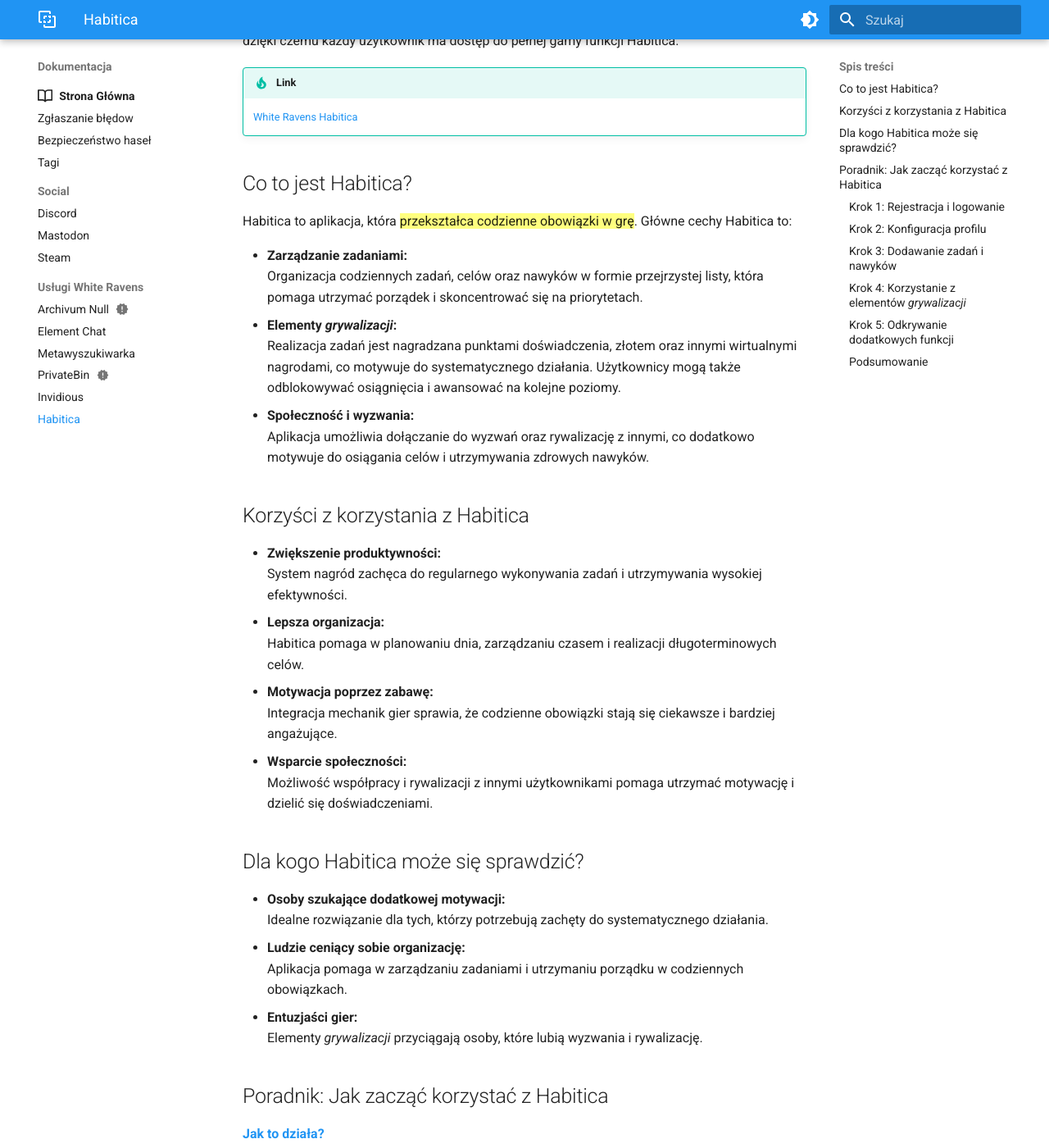
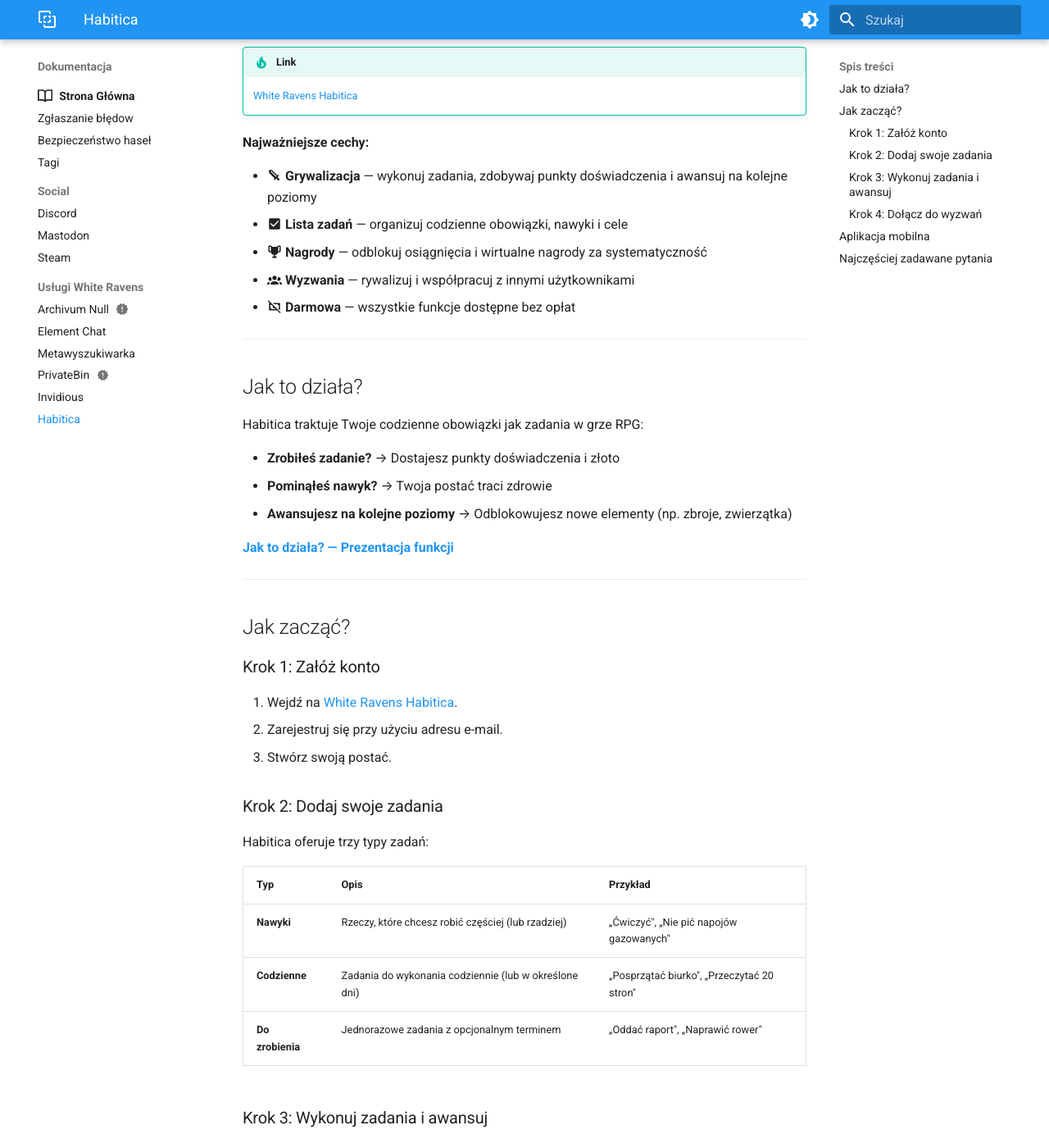
Before and after one commit to whiteravens20/wrservices.link, an MkDocs documentation site: the page built from docs/habitica.md, in a window 1280 px wide and 1400 px high, scrolled down 308 px. Shown: the whole window at 82% size. Built offline with MkDocs 1.6.1 and Material for MkDocs 9.7.7, drawn with Linux system fonts in a browser that asks for light colours; some of the changed text lies outside the part shown.

Commit message:
revamp Habitica documentation with simplified language and structure

```diff
--- a/docs/habitica.md
+++ b/docs/habitica.md
@@ -8,74 +8,87 @@
 
 # White Ravens Habitica
 
-White Ravens Habitica to usługa oparta na platformie [Habitica](https://habitica.com/), która łączy elementy *grywalizacji* z zarządzaniem codziennymi zadaniami, celami i nawykami. Ta instancja jest całkowicie darmowa – usunięto z niej opcje płatności korzystając z repozytorium [awinterstein/habitica](https://github.com/awinterstein/habitica), dzięki czemu każdy użytkownik ma dostęp do pełnej gamy funkcji Habitica.
+White Ravens Habitica to darmowa aplikacja, która **zamienia codzienne zadania i nawyki w grę**. Oparta na platformie [Habitica](https://habitica.com/), ale hostowana prywatnie — bez reklam i bez płatnych funkcji dzięki repozytorium [awinterstein/habitica](https://github.com/awinterstein/habitica). Wszystkie opcje są dostępne za darmo.
 
 !!! tip "Link"
     [White Ravens Habitica](https://habitica.wrservices.link/)
 
-## Co to jest Habitica?
+**Najważniejsze cechy:**
 
-Habitica to aplikacja, która {==przekształca codzienne obowiązki w grę==}. Główne cechy Habitica to:
-
-- **Zarządzanie zadaniami:**
-  Organizacja codziennych zadań, celów oraz nawyków w formie przejrzystej listy, która pomaga utrzymać porządek i skoncentrować się na priorytetach.
-- **Elementy *grywalizacji*:**
-  Realizacja zadań jest nagradzana punktami doświadczenia, złotem oraz innymi wirtualnymi nagrodami, co motywuje do systematycznego działania. Użytkownicy mogą także odblokowywać osiągnięcia i awansować na kolejne poziomy.
-- **Społeczność i wyzwania:**
-  Aplikacja umożliwia dołączanie do wyzwań oraz rywalizację z innymi, co dodatkowo motywuje do osiągania celów i utrzymywania zdrowych nawyków.
-
-## Korzyści z korzystania z Habitica
-
-- **Zwiększenie produktywności:**
-  System nagród zachęca do regularnego wykonywania zadań i utrzymywania wysokiej efektywności.
-- **Lepsza organizacja:**
-  Habitica pomaga w planowaniu dnia, zarządzaniu czasem i realizacji długoterminowych celów.
-- **Motywacja poprzez zabawę:**
-  Integracja mechanik gier sprawia, że codzienne obowiązki stają się ciekawsze i bardziej angażujące.
-- **Wsparcie społeczności:**
-  Możliwość współpracy i rywalizacji z innymi użytkownikami pomaga utrzymać motywację i dzielić się doświadczeniami.
-
-## Dla kogo Habitica może się sprawdzić?
-
-- **Osoby szukające dodatkowej motywacji:**
-  Idealne rozwiązanie dla tych, którzy potrzebują zachęty do systematycznego działania.
-- **Ludzie ceniący sobie organizację:**
-  Aplikacja pomaga w zarządzaniu zadaniami i utrzymaniu porządku w codziennych obowiązkach.
-- **Entuzjaści gier:**
-  Elementy *grywalizacji* przyciągają osoby, które lubią wyzwania i rywalizację.
-
-## Poradnik: Jak zacząć korzystać z Habitica
-
-**[Jak to działa?](https://habitica.wrservices.link/static/features)**
-
-### Krok 1: Rejestracja i logowanie
-- Odwiedź naszą instancję.
-- Zarejestruj nowe konto przy użyciu adresu e-mail lub zaloguj się, jeśli już posiadasz konto.
-
-### Krok 2: Konfiguracja profilu
-- Uzupełnij swój profil, dodając zdjęcie oraz krótki opis, aby łatwiej było Ci się zidentyfikować w społeczności.
-- Zapoznaj się z podstawowymi ustawieniami, takimi jak zmiana hasła i konfiguracja powiadomień.
-
-### Krok 3: Dodawanie zadań i nawyków
-- Rozpocznij od stworzenia listy codziennych zadań, celów oraz nawyków.
-- Dodawaj nowe zadania, przypisując im poziom trudności, kategorie (np. "Codzienne", "Do zrobienia", "Nawyki") i terminy realizacji.
-- Dostosuj zadania do swoich potrzeb, aby w pełni wykorzystać potencjał aplikacji.
-
-### Krok 4: Korzystanie z elementów *grywalizacji*
-- Realizuj zadania, aby zdobywać punkty doświadczenia i wirtualne nagrody.
-- Odblokowuj osiągnięcia i awansuj na kolejne poziomy, czerpiąc motywację z postępów w grze.
-- Dołączaj do wyzwań lub twórz własne, aby rywalizować i współpracować z innymi użytkownikami.
-
-### Krok 5: Odkrywanie dodatkowych funkcji
-- Eksploruj społeczność Habitica, dołączając do gildii, forów i grup tematycznych.
-- Korzystaj z integracji i dodatków, które mogą wspomóc Twoją organizację i motywację.
-
-!!! success "Aplikacja mobilna"
-    Obecnie możesz korzystać z aplikacji mobilnej na Androida umożliwiającej połączenie z instancją White Ravens. Jest to zmodyfikowana wersja aplikacji Habitica, dostępna w repozytorium [awinterstein/habitica-android](https://github.com/awinterstein/habitica-android). Najnowsze wydania znajdziesz [pod tym adresem](https://github.com/awinterstein/habitica-android/releases). Podczas logowania należy edytować adres serwera Habitica i ustawić go na [https://habitica.wrservices.link](https://habitica.wrservices.link). Po tej zmianie aplikacja będzie łączyć się bezpośrednio z instancją White Ravens.
-
-### Podsumowanie
-Habitica to nie tylko lista zadań – to dynamiczna platforma, która przekształca codzienne obowiązki w angażującą grę. Dzięki systemowi nagród, wyzwań i interakcji społeczności, Habitica pozwala na osiąganie celów w sposób, który łączy produktywność z zabawą. To idealne narzędzie dla tych, którzy chcą podnieść swoją efektywność i uczynić codzienne obowiązki bardziej satysfakcjonującymi.
+- :material-sword: **Grywalizacja** — wykonuj zadania, zdobywaj punkty doświadczenia i awansuj na kolejne poziomy
+- :material-checkbox-marked: **Lista zadań** — organizuj codzienne obowiązki, nawyki i cele
+- :material-trophy: **Nagrody** — odblokuj osiągnięcia i wirtualne nagrody za systematyczność
+- :material-account-group: **Wyzwania** — rywalizuj i współpracuj z innymi użytkownikami
+- :material-cash-off: **Darmowa** — wszystkie funkcje dostępne bez opłat
 
 ---
 
-White Ravens Habitica to innowacyjne narzędzie, które pomaga zmotywować do osiągania celów oraz utrzymywania zdrowych nawyków, łącząc przyjemność gry z efektywną organizacją dnia.
+## Jak to działa?
+
+Habitica traktuje Twoje codzienne obowiązki jak zadania w grze RPG:
+
+- **Zrobiłeś zadanie?** → Dostajesz punkty doświadczenia i złoto
+- **Pominąłeś nawyk?** → Twoja postać traci zdrowie
+- **Awansujesz na kolejne poziomy** → Odblokowujesz nowe elementy (np. zbroje, zwierzątka)
+
+**[Jak to działa? — Prezentacja funkcji](https://habitica.wrservices.link/static/features)**
+
+---
+
+## Jak zacząć?
+
+### Krok 1: Załóż konto
+
+1. Wejdź na [White Ravens Habitica](https://habitica.wrservices.link/).
+2. Zarejestruj się przy użyciu adresu e-mail.
+3. Stwórz swoją postać.
+
+### Krok 2: Dodaj swoje zadania
+
+Habitica oferuje trzy typy zadań:
+
+| Typ | Opis | Przykład |
+|---|---|---|
+| **Nawyki** | Rzeczy, które chcesz robić częściej (lub rzadziej) | „Ćwiczyć", „Nie pić napojów gazowanych" |
+| **Codzienne** | Zadania do wykonania codziennie (lub w określone dni) | „Posprzątać biurko", „Przeczytać 20 stron" |
+| **Do zrobienia** | Jednorazowe zadania z opcjonalnym terminem | „Oddać raport", „Naprawić rower" |
+
+### Krok 3: Wykonuj zadania i awansuj
+
+- Zaznaczaj wykonane zadania — Twoja postać zyskuje doświadczenie i złoto.
+- Za złoto kupuj nagrody (np. wyposażenie dla postaci lub rzeczywiste nagrody, które sam ustalasz).
+- Awansuj na kolejne poziomy i odkrywaj nowe elementy gry.
+
+### Krok 4: Dołącz do wyzwań
+
+- Przeglądaj wyzwania społeczności i dołączaj do tych, które Cię motywują.
+- Współpracuj z innymi i rywalizuj o nagrody.
+
+---
+
+## Aplikacja mobilna
+
+!!! success "Android"
+    Możesz korzystać z Habitica na telefonie! Pobierz zmodyfikowaną aplikację z repozytorium [awinterstein/habitica-android](https://github.com/awinterstein/habitica-android) — najnowsze wydania znajdziesz w [zakładce Releases](https://github.com/awinterstein/habitica-android/releases).
+
+    Podczas logowania zmień adres serwera na: `https://habitica.wrservices.link`
+
+---
+
+## Najczęściej zadawane pytania
+
+??? question "Czy muszę płacić za jakieś funkcje?"
+    Nie. Nasza instancja ma odblokowane wszystkie funkcje za darmo — nie ma mikropłatności ani subskrypcji.
+
+??? question "Czy mogę korzystać na telefonie?"
+    Tak — na Androidzie przez zmodyfikowaną aplikację (zobacz sekcję powyżej). Na iOS możesz korzystać przez przeglądarkę mobilną.
+
+??? question "Czym to się różni od oficjalnej Habitica?"
+    Nasza instancja jest identyczna funkcjonalnie, ale usunięto z niej opcje płatności — wszystko jest darmowe. Dane przechowywane są na prywatnym serwerze White Ravens.
+
+??? question "Czy moje dane są prywatne?"
+    Tak. Twoje zadania i postępy są przechowywane na serwerze White Ravens, nie u żadnej zewnętrznej firmy.
+
+---
+
+White Ravens Habitica to darmowe narzędzie, które zamienia codzienne obowiązki w angażującą grę — motywuj się do produktywności, zdobywaj nagrody i rywalizuj ze społecznością!
```
